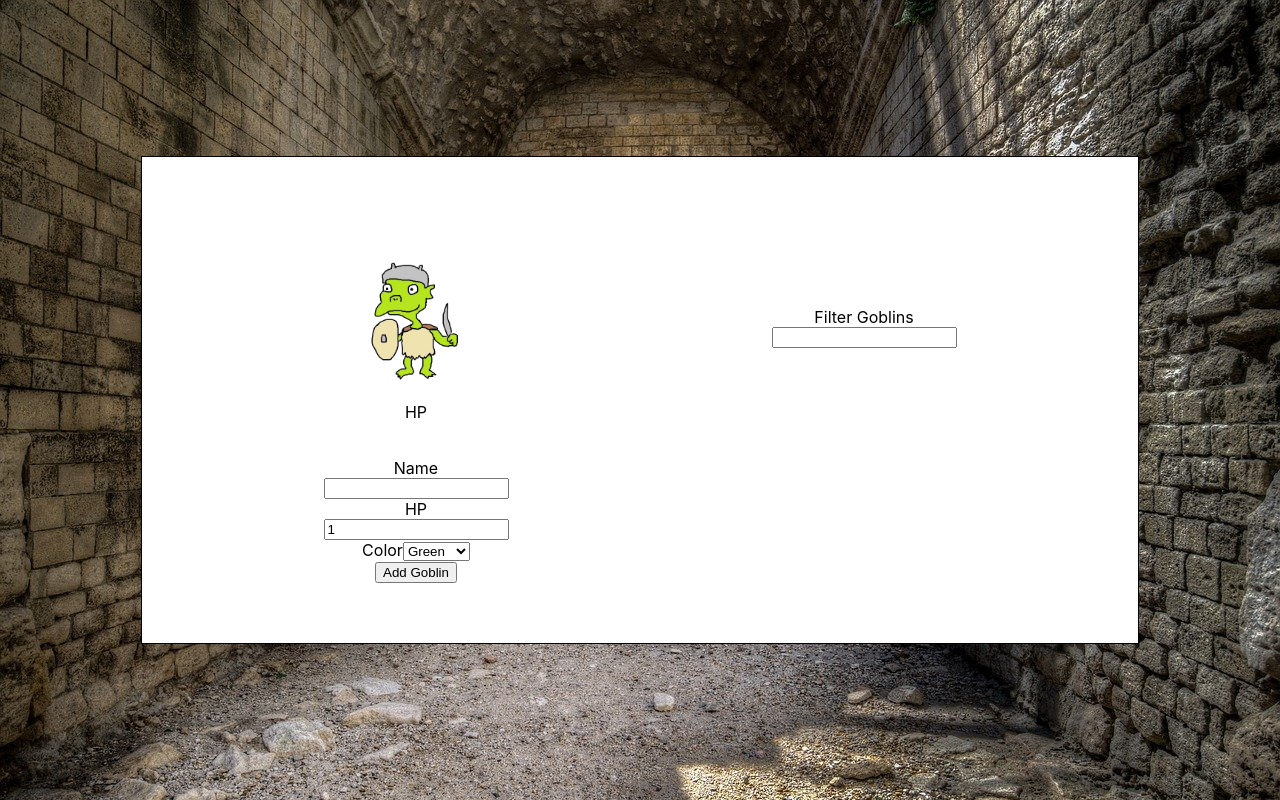
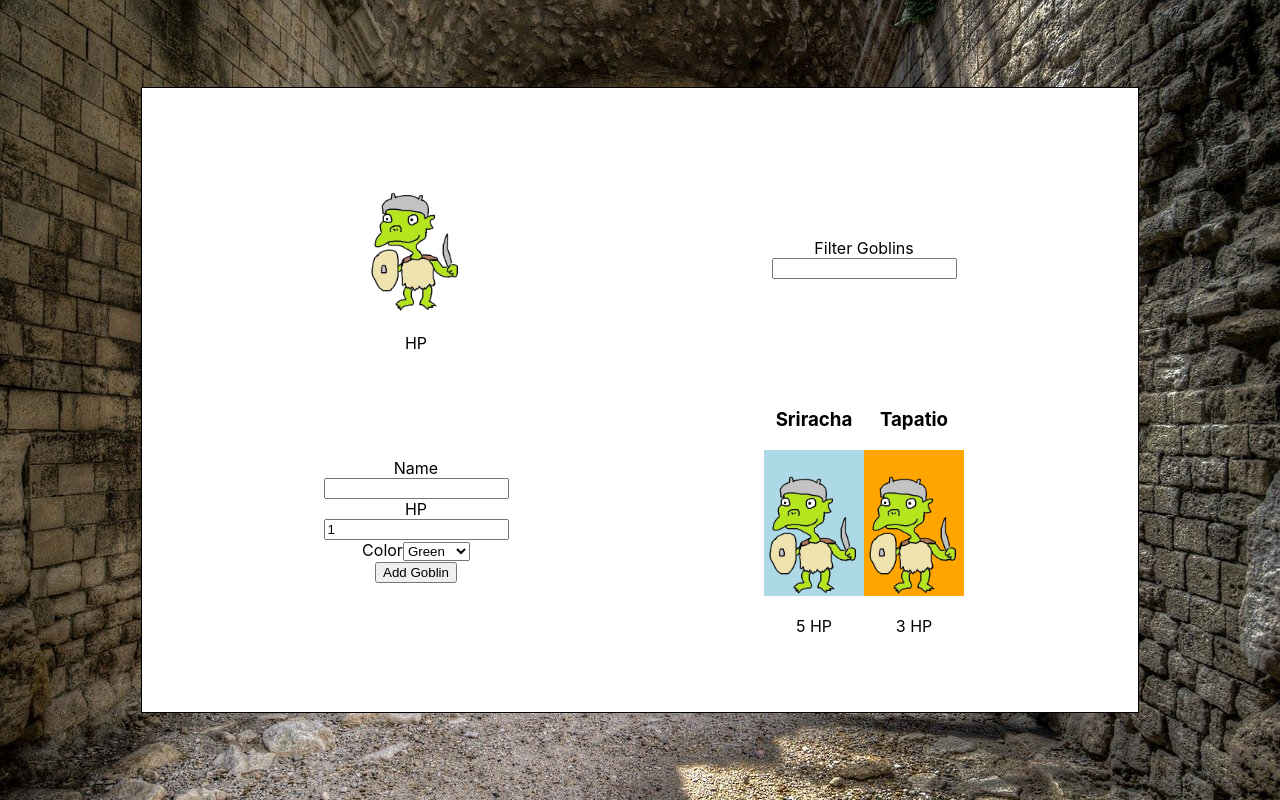
Before and after one commit to ElliottProductions/react-goblin-builder-half-baked-feb22, a React (Create React App) app: page / in a window 1280 px wide. Built offline with nearby package versions, Linux system fonts and the light colour scheme.

Commit message:
GoblinList component completed and displaying Goblins

```diff
--- a/src/App.js
+++ b/src/App.js
@@ -18,15 +18,28 @@ function App() {
   const [goblinFormName, setGoblinFormName] = useState();
   const [goblinFormHP, setGoblinFormHP] = useState(1);
   const [goblinFormColor, setGoblinFormColor] = useState('red');
+  const defaultGoblins = [{ name: 'Sriracha',
+    hp: 5,
+    color: 'lightblue' },
+  { name: 'Tapatio',
+    hp: 3,
+    color: 'orange' }];
 
   function submitGoblin(e) {
     e.preventDefault();
 
     // on submit, make a new goblin object with a name that comes from the form state, an hp that comes from the form state, and a color that comes from the form state
-
+    const newGob = {
+      name: goblinFormName,
+      hp: goblinFormHP,
+      color: goblinFormColor
+    };
     // update the allGoblins array. Add the new goblin to the allGoblins array immutably.
-
+    setAllGoblins([...allGoblins, newGob]);
     // clear out the goblin form state items by setting them to empty strings. This will cause the form to reset in the UI.
+    setGoblinFormColor('');
+    setGoblinFormHP('');
+    setGoblinFormName('');
   }
 
   function handleDeleteGoblin(name) {
@@ -71,7 +84,7 @@ function App() {
 
       />
       <GoblinList
-        goblins={[]} // this takes in an array of goblins. If the filteredGoblins has a length, use that array. Otherwise, use the allGoblins array
+        goblins={defaultGoblins} // this takes in an array of goblins. If the filteredGoblins has a length, use that array. Otherwise, use the allGoblins array
         handleDeleteGoblin={handleDeleteGoblin} // note that the goblin list has access to the ability to delete
       />
     </div>
--- a/src/GoblinForm.js
+++ b/src/GoblinForm.js
@@ -13,7 +13,7 @@ export default function GoblinForm({ submitGoblin,
       Note that you don't need to define an anonymous function--you can just name the submitGoblin prop here and it will work.
       Take a minute to try and puzzle out why that is: how is this function different from other functions,
       where you do need to create an anonymous function in the `onClick` or `onSubmit` spot? */}
-      <form className='goblin-form'>
+      <form className='goblin-form' onSubmit={submitGoblin}>
         <label>
             Name
           {/* onChange, use the prop setGoblinFormName to set the parent state */}
--- a/src/GoblinList.js
+++ b/src/GoblinList.js
@@ -4,6 +4,7 @@ import Goblin from './Goblin';
 export default function GoblinList(props) {
   return (
     <div className='goblin-list quarter'>
+      { props.goblins.map((goblin) => <Goblin key={goblin.index} goblin={goblin} handleDeleteGoblin={props.handleDeleteGoblin}/>) }
       {/* map over your goblins and render out a Goblin component for each goblin. You've seen this before. The only difference here is that you need to pass handleDeleteGoblin (a prop that is a function), as well */}
     </div>
   );
```
